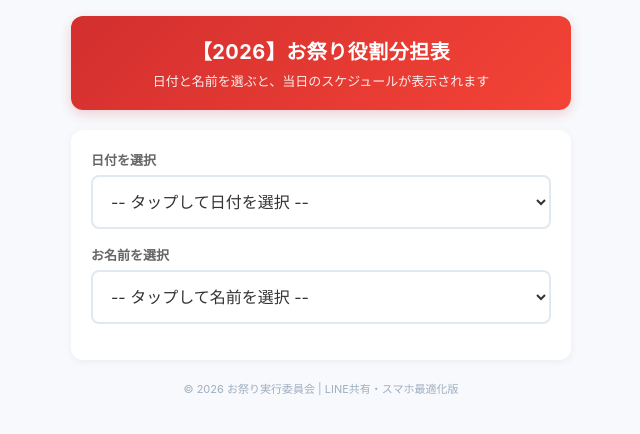
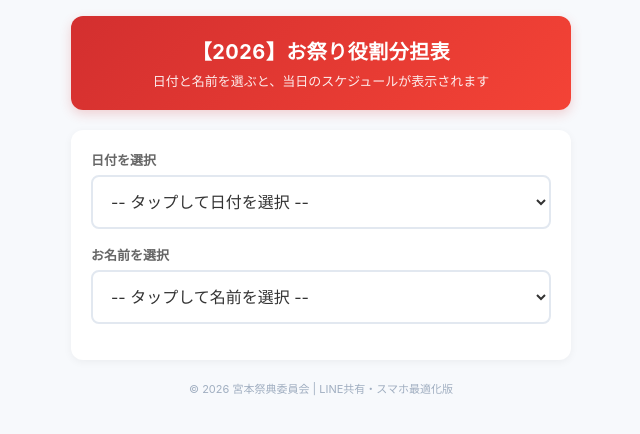
Before and after one commit to KaiKemmochi/matsuri2026, a plain HTML site: page index.html in a window 1280 px wide. Shown: the full height of the page, 319-959 px from the left. Drawn offline with Linux system fonts and the light colour scheme.

Commit message:
Update index.html

```diff
--- a/index.html
+++ b/index.html
@@ -86,7 +86,7 @@
     </div>
 
     <div class="footer-text">
-        © 2026 お祭り実行委員会 | LINE共有・スマホ最適化版
+        © 2026 宮本祭典委員会 | LINE共有・スマホ最適化版
     </div>
 </div>
 
```
